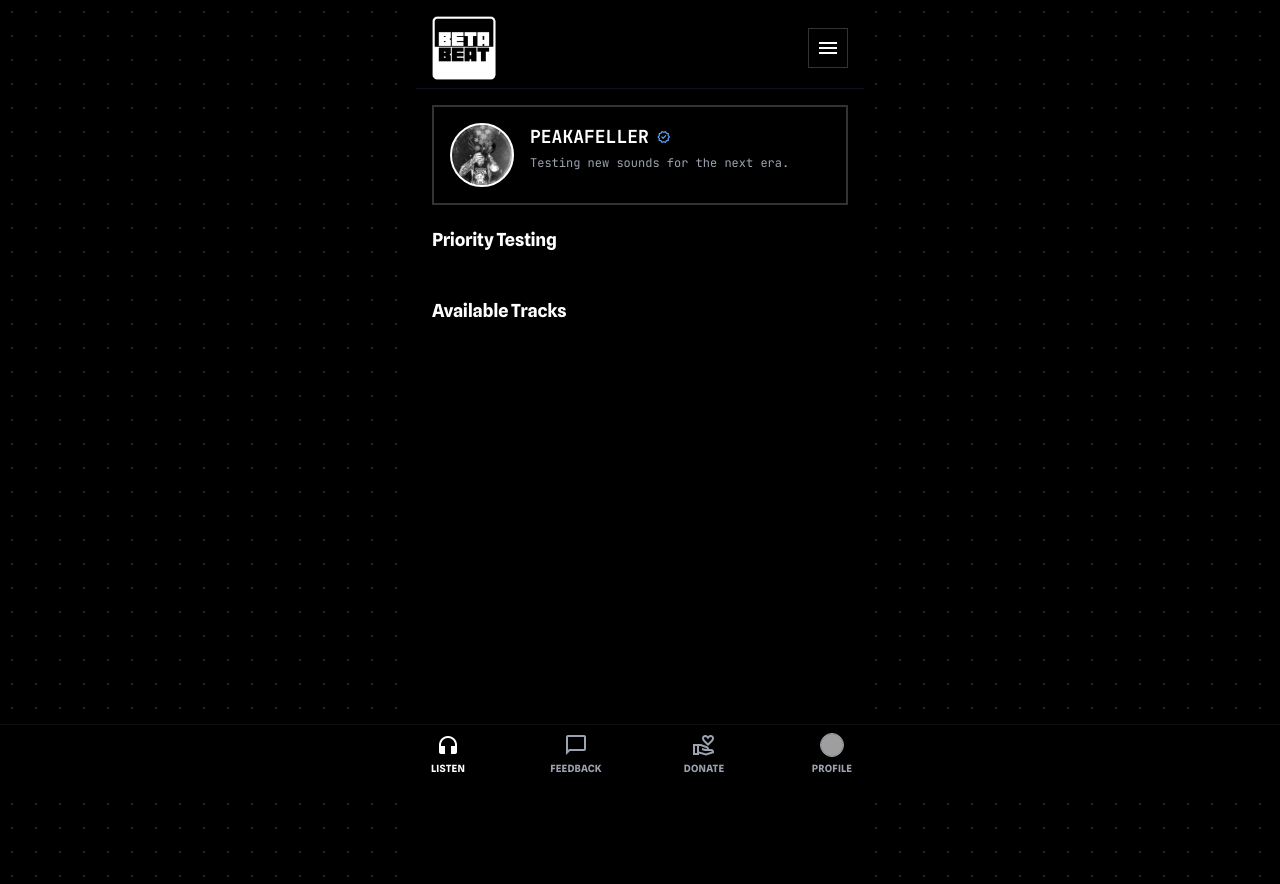
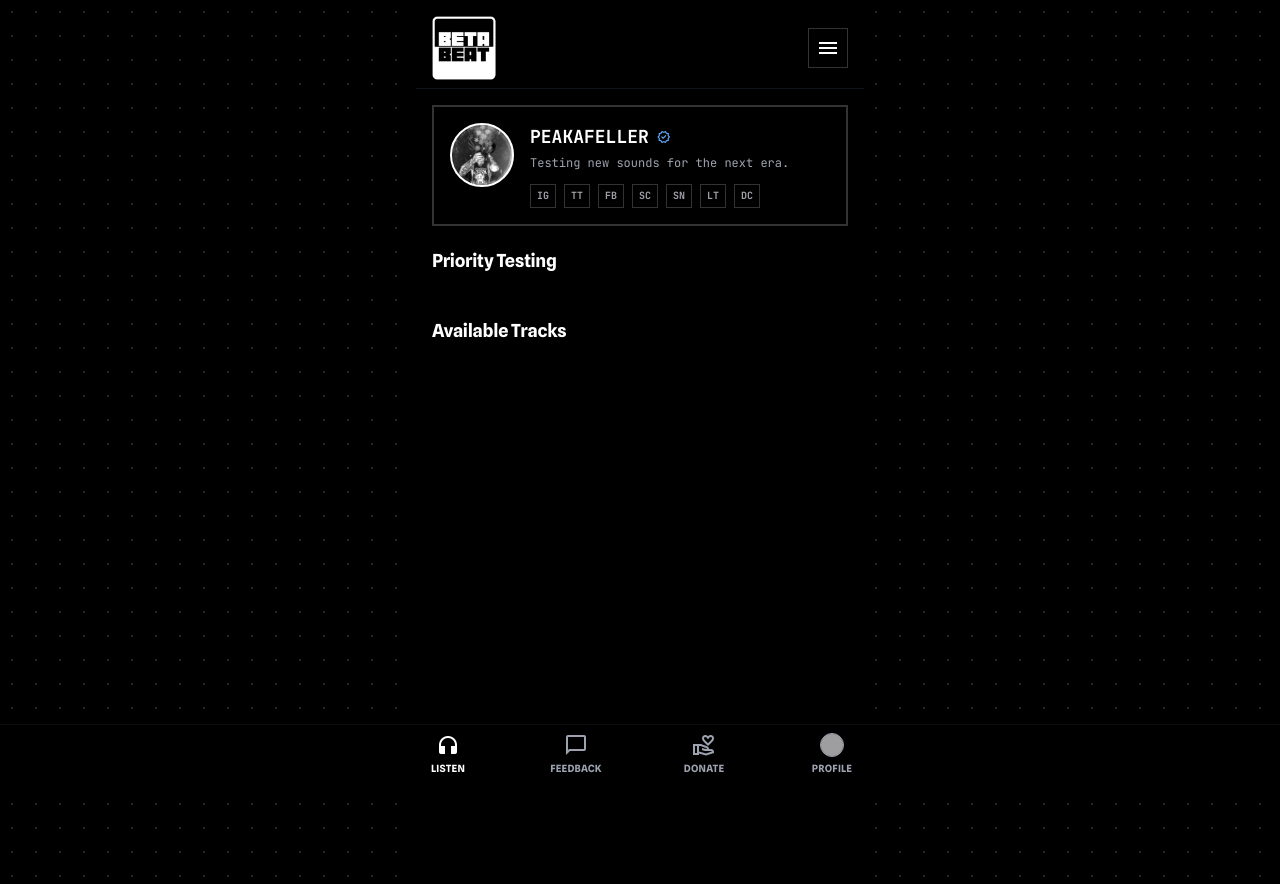
Before and after one commit to P34KPK/beta-beat-app, a React (Vite) app: page /tester-home in a window 1280 px wide. Built offline with nearby package versions, Linux system fonts and the light colour scheme; grey boxes are pictures that could not be loaded.

Commit message:
Add artist social links to Tester Home profile card

```diff
--- a/src/pages/TesterHome.jsx
+++ b/src/pages/TesterHome.jsx
@@ -64,6 +64,35 @@ const TesterHome = () => {
                             <span className="material-symbols-outlined text-blue-400 text-sm verified-badge">verified</span>
                         </div>
                         <p className="text-sm text-gray-500 dark:text-gray-400 line-clamp-3 leading-snug font-mono text-xs">{artistProfile.bio}</p>
+
+                        <div className="flex flex-wrap gap-2 mt-3">
+                            {Object.entries(artistProfile.socials || {}).map(([key, url]) => {
+                                if (!url) return null;
+                                const label = {
+                                    instagram: 'IG',
+                                    tiktok: 'TT',
+                                    facebook: 'FB',
+                                    soundcloud: 'SC',
+                                    snapchat: 'SN',
+                                    linktree: 'LT',
+                                    discord: 'DC',
+                                    twitter: 'X',
+                                    website: 'WEB'
+                                }[key] || key.substring(0, 2).toUpperCase();
+
+                                return (
+                                    <a
+                                        key={key}
+                                        href={url.startsWith('http') ? url : `https://${url}`}
+                                        target="_blank"
+                                        rel="noopener noreferrer"
+                                        className="flex items-center justify-center h-6 px-1.5 border border-white/20 hover:bg-white hover:text-black hover:border-white transition-colors text-[10px] font-mono font-bold uppercase text-zinc-400"
+                                    >
+                                        {label}
+                                    </a>
+                                );
+                            })}
+                        </div>
                     </div>
                 </div>
             </div>
```
